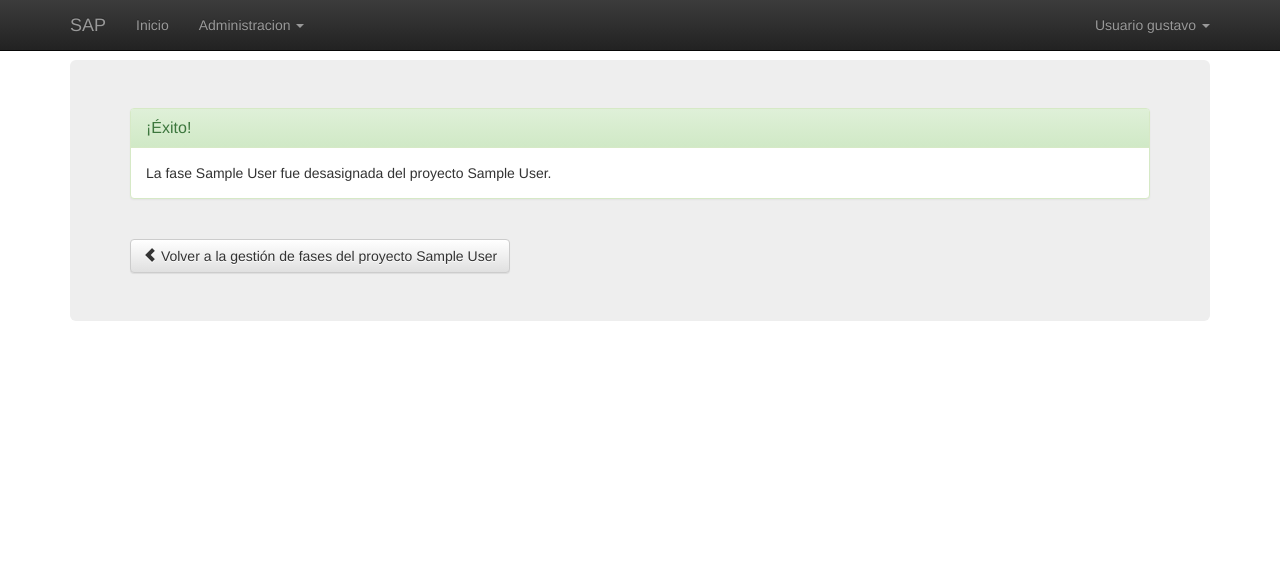
After one commit to 9andresc/proyecto-sap, a Django app: page /administracion/gestion_proyectos/quitar_fase/proyecto/1/1/ in a window 1280 px wide. The commit adds this page. Shown: the top 561 px of the page. Run offline with Django 3.2, Linux system fonts and the light colour scheme; a user stored in the database is signed in; data comes from the database, SQL or seed files in the repository; tables that the repository leaves empty hold one stand-in row (values such as "Sample post"); data that the repository does not hold is empty; some libraries are stand-ins or nearby versions.

Commit message:
Funcionalidad agregada Se ha agregado la función quitar fase de un proyecto.

```diff
--- a/sap/administracion/templates/proyecto/fases_proyecto.html
+++ b/sap/administracion/templates/proyecto/fases_proyecto.html
@@ -22,7 +22,7 @@
                 			<tr>
                     			<td>{{ f.id }}</td>
                     			<td>{{ f.nombre }}</td>
-                    			<td><a class="btn btn-sm btn-default" href="/administracion/gestion_proyectos/quitar_usuario/proyecto/{{ proyecto.id }}/{{ u.id }}/"><span class="glyphicon glyphicon-minus"></span> Quitar</a></td>
+                    			<td><a class="btn btn-sm btn-default" href="/administracion/gestion_proyectos/quitar_fase/proyecto/{{ proyecto.id }}/{{ f.id }}/"><span class="glyphicon glyphicon-minus"></span> Quitar</a></td>
                 			</tr>
                 		{% endfor %}
                 	</tbody>
--- /dev/null
+++ b/sap/administracion/templates/proyecto/quitar_fase.html
@@ -0,0 +1,18 @@
+{% extends "base.html" %}
+{% block title %}SAP - Confirmación{% endblock %}
+{% block content %}
+<div class="jumbotron">
+	<div class="bs-example">
+		<div class="panel panel-success">
+      		<div class="panel-heading">
+        		<h3 class="panel-title">¡Éxito!</h3>
+      		</div>
+      		<div class="panel-body">
+        		La fase {{ fase.nombre }} fue desasignada del proyecto {{ proyecto.nombre }}.
+      		</div>
+      	</div>
+		<br>
+		<a class="btn btn-default" href="{% url 'vista_fases_proyecto' id_proyecto=proyecto.id %}"><span class="glyphicon glyphicon-chevron-left"></span> Volver a la gestión de fases del proyecto {{ proyecto.nombre }}</a>
+	</div>
+</div>
+{% endblock %}
--- a/sap/administracion/urls.py
+++ b/sap/administracion/urls.py
@@ -8,7 +8,7 @@ from administracion.views import gestion_tipos_atributo_view, crear_tipo_atribut
 # -------------- Vistas de proyectos -------------- #
 from administracion.views import gestion_proyectos_view, crear_proyecto_view, visualizar_proyecto_view, modificar_proyecto_view, eliminar_proyecto_view
 from administracion.views import usuarios_proyecto_view, proyecto_agregar_usuario_view, confirmacion_proyecto_agregar_usuario_view, proyecto_quitar_usuario_view
-from administracion.views import fases_proyecto_view, proyecto_agregar_fase_view, confirmacion_proyecto_agregar_fase_view
+from administracion.views import fases_proyecto_view, proyecto_agregar_fase_view, confirmacion_proyecto_agregar_fase_view, proyecto_quitar_fase_view
 
 urlpatterns = patterns('',
     url(r'^administracion/gestion_usuarios/$', gestion_usuarios_view, name="vista_gestion_usuarios"),
@@ -47,4 +47,5 @@ urlpatterns = patterns('',
     url(r'^administracion/gestion_proyectos/fases/proyecto/(?P<id_proyecto>.*)/$', fases_proyecto_view, name="vista_fases_proyecto"),
     url(r'^administracion/gestion_proyectos/agregar_fase/proyecto/(?P<id_proyecto>.*)/$', proyecto_agregar_fase_view, name="vista_proyecto_agregar_fase"),
     url(r'^administracion/gestion_proyectos/confirmacion_agregar_fase/proyecto/(?P<id_proyecto>.*)/(?P<id_fase>.*)/$', confirmacion_proyecto_agregar_fase_view, name="vista_confirmacion_proyecto_agregar_fase"),
+    url(r'^administracion/gestion_proyectos/quitar_fase/proyecto/(?P<id_proyecto>.*)/(?P<id_fase>.*)/$', proyecto_quitar_fase_view, name="vista_proyecto_quitar_fase"),
 )
--- a/sap/administracion/views.py
+++ b/sap/administracion/views.py
@@ -606,3 +606,16 @@ def confirmacion_proyecto_agregar_fase_view(request, id_proyecto, id_fase):
         proyecto.save()
     ctx = {'proyecto':proyecto, 'fase':fase, 'valido':valido}
     return render_to_response('proyecto/confirmacion_agregar_fase.html', ctx, context_instance=RequestContext(request))
+
+@login_required(login_url='/login/')
+def proyecto_quitar_fase_view(request, id_proyecto, id_fase):
+    """
+    Permite quitar una fase previamente seleccionada de un proyecto existente en el
+    sistema.
+    """
+    proyecto = Proyecto.objects.get(id=id_proyecto)
+    fase = Fase.objects.get(id=id_fase)
+    proyecto.fases.remove(fase)
+    proyecto.save()
+    ctx = {'proyecto':proyecto, 'fase':fase}
+    return render_to_response('proyecto/quitar_fase.html', ctx, context_instance=RequestContext(request))
```
